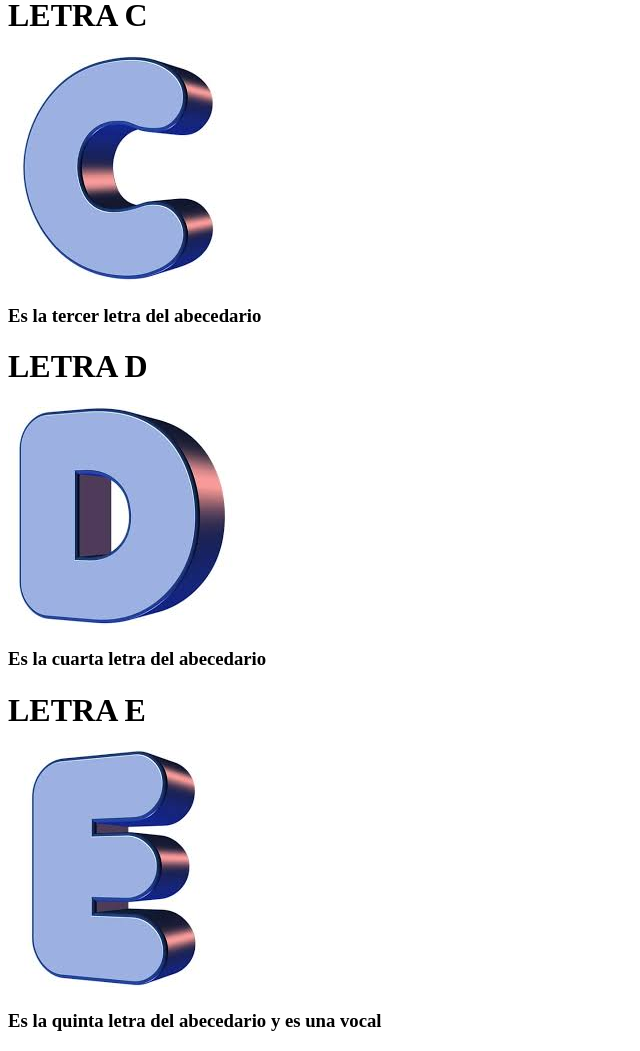
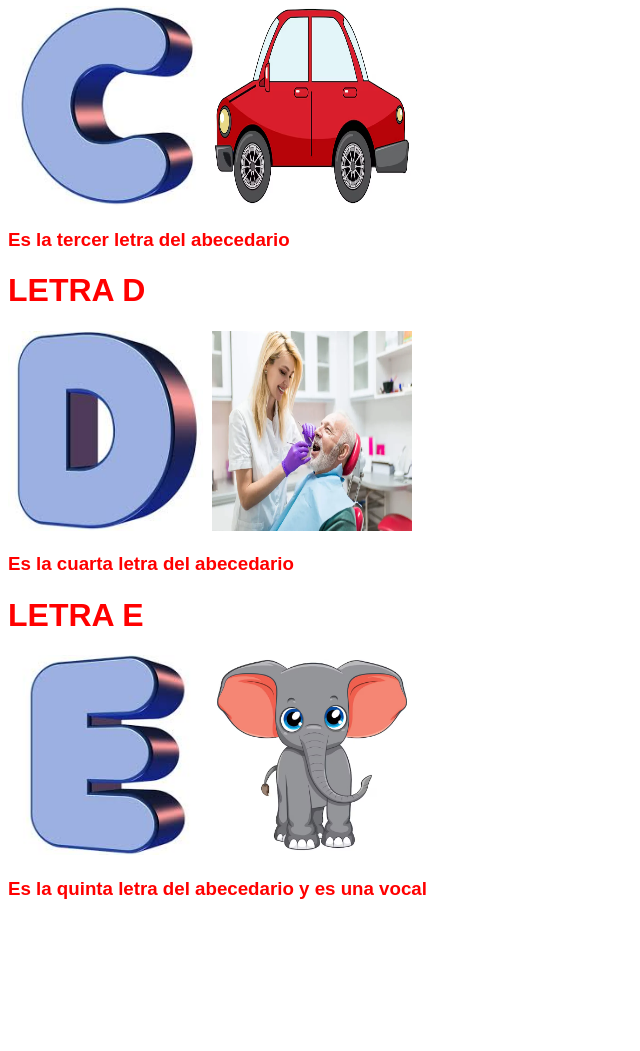
Before and after one commit to AlanHerCas/ejercicioCSS, a plain HTML site: page index.html in a window 1280 px wide. Shown: the part 723-1774 px from the top of the page, without its empty margins (0-640 px from the left). After the commit the page ends 1642 px from the top, so only its background shows below. Drawn offline with Linux system fonts and the light colour scheme.

Commit message:
Imagenes relacionadas y estilo simple

```diff
--- a/index.html
+++ b/index.html
@@ -1,36 +1,37 @@
-<!DOCTYPE html>
+<!doctype html>
 <html lang="en">
   <head>
-    <meta charset="UTF-8">
-    <meta name="viewport" content="width=device-width, initial-scale=1.0">
+    <meta charset="UTF-8" />
+    <meta name="viewport" content="width=device-width, initial-scale=1.0" />
+    <link rel="stylesheet" href="./style.css" />
     <title>Document</title>
   </head>
   <body>
-
-
     <div class="letra-A-E">
       <h1>LETRA A</h1>
-    <img src="./Letra-A.jpeg" alt="Letra A">
+      <img src="./Letra-A.jpeg" alt="Letra A" />
+      <img src="./arbol.png" alt="Arbol" />
       <h3>Es la primer letra del abecedario y es una vocal</h3>
 
       <h1>LETRA B</h1>
-    <img src="./Letra-B.jpeg" alt="Letra B">
+      <img src="./Letra-B.jpeg" alt="Letra B" />
+      <img src="./burro.webp" alt="Burro" />
       <h3>Es la segunda letra del abecedario</h3>
 
       <h1>LETRA C</h1>
-    <img src="./Letra-C.jpeg" alt="Letra C">
+      <img src="./Letra-C.jpeg" alt="Letra C" />
+      <img src="./carro.avif" alt="Carro" />
       <h3>Es la tercer letra del abecedario</h3>
 
       <h1>LETRA D</h1>
-    <img src="./Letra-D.jpeg" alt="Letra D">
+      <img src="./Letra-D.jpeg" alt="Letra D" />
+      <img src="./dentista.webp" alt="Diente" />
       <h3>Es la cuarta letra del abecedario</h3>
 
       <h1>LETRA E</h1>
-    <img src="./Letra-E.jpeg" alt="Letra E">
+      <img src="./Letra-E.jpeg" alt="Letra E" />
+      <img src="./elefante.avif" alt="Elefante" />
       <h3>Es la quinta letra del abecedario y es una vocal</h3>
-
     </div>
-
-
   </body>
 </html>
--- a/style.css
+++ b/style.css
@@ -0,0 +1,10 @@
+.letra-A-E{
+    font-family: 'Arial', sans-serif;
+    color: red;
+
+}
+
+img{
+    width: 200px;
+    height: 200px;
+}
```
Also changed, not shown: arbol.png (added), burro.webp (added), carro.avif (added), dentista.webp (added), elefante.avif (added). Lines whose indentation alone changed are shown as unchanged.
